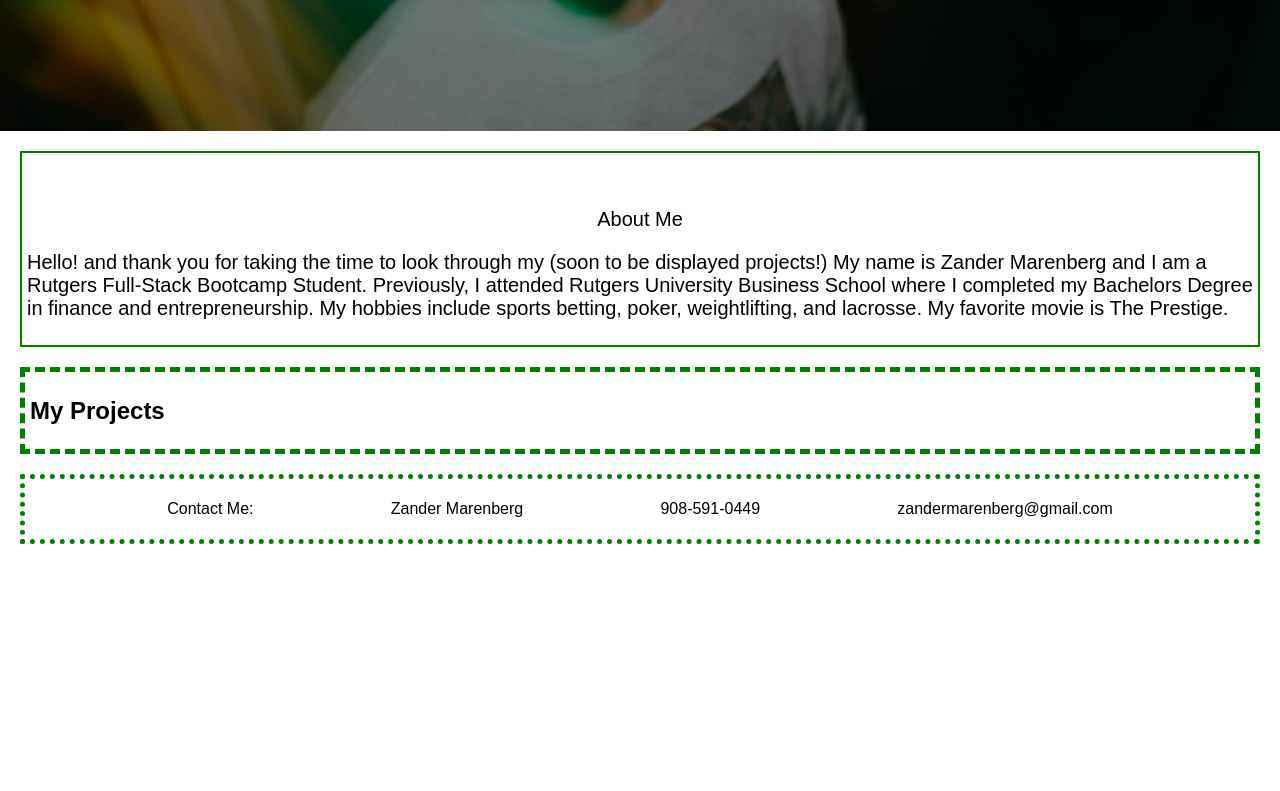
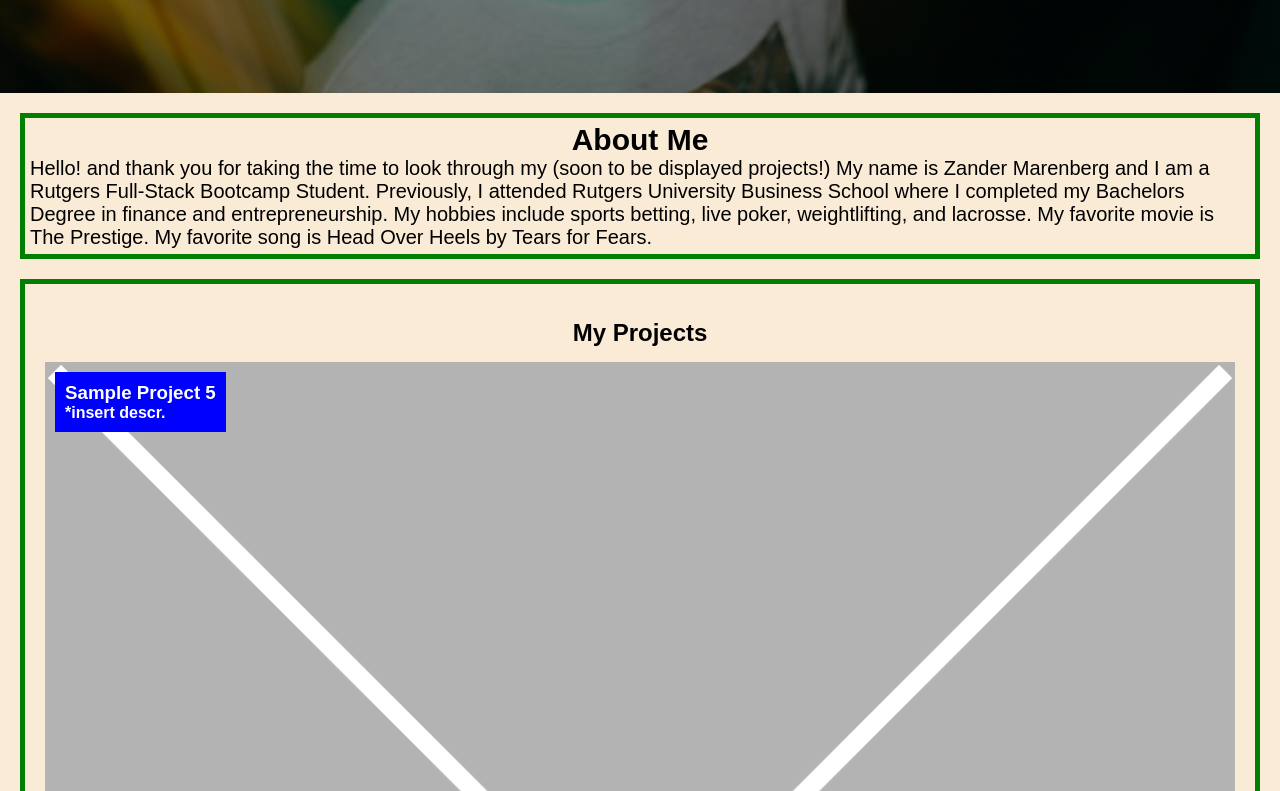
Before and after one commit to Zander-M75/Zander-s-Portfolio-V1, a plain HTML site: page index.html in a window 1280 px wide. Shown: the part 509-1300 px from the top of the page. Before the commit the page ends 1053 px from the top, so only its background shows below. Drawn offline with Linux system fonts and the light colour scheme.

Commit message:
updated portfolio and contact

```diff
--- a/Assets/style.css
+++ b/Assets/style.css
@@ -1,3 +1,8 @@
+* {
+    margin: 0;
+    padding: 0;
+}
+
 .row {
     display: flex;
     flex-direction: row;
@@ -5,8 +10,11 @@
     align-items: center;
 }
 
+body {
+    background-color: antiquewhite;
+}
 
-ul {
+.ul-nav {
     list-style-type: none;
     margin: 0;
     padding: 0;
@@ -17,8 +25,9 @@ ul {
     width: 100%;
   }
 
-  li {
+  .navlist {
   border-right: 1px solid #bbb;
+  list-style: none;
   }
 
   li:last-child {
@@ -84,18 +93,54 @@ ul {
     font-size: 20px;
     margin: 20px;
     padding: 5px;
-    border: 2px solid green;
+    border: 5px solid green;
 }
 
-.main-style {
+.portion-style {
     margin: 20px;
-    padding: 5px;
-    border: 5px dashed green;
+    padding: 20px;
+    border: 5px solid green;
 }
 
+.abouthead{
+    display: flex;
+    justify-content: center;
+    padding: 15px;
+}
 
-.footer {
-   border: 5px dotted green;
-   margin: 20px;
-   padding: 5px;
+.viewer {
+    display: flex;
+    flex-direction: row;
+    flex-wrap: wrap;
+    justify-content: space-between;
+    gap: 20px;
+    position: relative;
+
 }
+
+ img {
+    width: 100%;
+ }
+
+ .imagelist {
+    list-style: none;
+    width: calc(50% - 10px);
+    position: relative;
+
+ }
+
+.piclabel{
+   position:absolute;
+   margin: 10px;
+   padding: 10px;
+    color:white;
+    background-color: blue;
+}
+
+ .imagelist:first-child {
+    width: 100%;
+ }
+
+ footer {
+  background-color:lightcoral;
+ }
--- a/index.html
+++ b/index.html
@@ -1,5 +1,6 @@
 <!DOCTYPE html>
 <html lang="en">
+
 <head>
     <meta charset="UTF-8">
     <meta http-equiv="X-UA-Compatible" content="IE=edge">
@@ -13,10 +14,10 @@
     <header class="row">
         <h1>Zander's Portfolio</h1>
         <nav>
-    <ul class="row">
-        <li><a href="#about">About Me</a></li>
-        <li><a href="#mywork">My Projects</a></li>
-        <li><a href="#contact">Contact</a></li>
+            <ul class="row ul-nav">
+                <li class="navlist"><a href="#about">About Me</a></li>
+                <li class="navlist"><a href="#mywork">My Projects</a></li>
+                <li class="navlist"><a href="#contact">Contact</a></li>
             </ul>
         </nav>
 
@@ -31,30 +32,82 @@
     </div>
 
     <section id="about" class="aboutme-style">
-  <h2></h2>About Me</h2>
+        <h2>About Me</h2>
 
         <p>
-    Hello! and thank you for taking the time to look through my (soon to be displayed projects!)  My name is Zander Marenberg and I am a Rutgers Full-Stack Bootcamp Student.  Previously, I attended Rutgers University Business School where I completed my Bachelors Degree in finance and entrepreneurship.  My hobbies include sports betting, poker, weightlifting, and lacrosse.  My favorite movie is The Prestige.
+            Hello! and thank you for taking the time to look through my (soon to be displayed projects!) My name is
+            Zander Marenberg and I am a Rutgers Full-Stack Bootcamp Student. Previously, I attended Rutgers University
+            Business School where I completed my Bachelors Degree in finance and entrepreneurship. My hobbies include
+            sports betting, live poker, weightlifting, and lacrosse. My favorite movie is The Prestige. My favorite song
+            is Head Over Heels by Tears for Fears.
         </p>
     </section>
 
-<main class="main-style" id="mywork">
-<h2>My Projects</h2>
+    <main class="portion-style" id="mywork">
+        <h2 class="abouthead">My Projects</h2>
+
+        <div>
+            <ul class="viewer">
+
+                <a class="imagelist" href="https://www.google.com/" target="_blank">
+                <li class="imagelist"><img src="./Assets/placeholder.png" alt="placeholder image"></li>
+                </a>
+                <div class="piclabel">
+                  <h3>Sample Project 1</h3>
+                  <h4>*insert descr.</h4>
+                </div>
+
+                <a class="imagelist" href="https://www.google.com/" target="_blank">
+                    <li class="imagelist"><img src="./Assets/placeholder.png" alt="placeholder image"></li>
+                    </a>
+                    <div class="piclabel">
+                        <h3>Sample Project 2</h3>
+                        <h4>*insert descr.</h4>
+                      </div>
 
 
+                    <a class="imagelist" href="https://www.google.com/" target="_blank">
+                        <li class="imagelist"><img src="./Assets/placeholder.png" alt="placeholder image"></li>
+                        </a>
+                        <div class="piclabel">
+                            <h3>Sample Project 3</h3>
+                            <h4>*insert descr.</h4>
+                          </div>
+
+                        <a class="imagelist" href="https://www.google.com/" target="_blank">
+                            <li class="imagelist"><img src="./Assets/placeholder.png" alt="placeholder image"></li>
+                            </a>
+                            <div class="piclabel">
+                                <h3>Sample Project 4</h3>
+                                <h4>*insert descr.</h4>
+                              </div>
+
+                            <a class="imagelist" href="https://www.google.com/" target="_blank">
+                                <li class="imagelist"><img src="./Assets/placeholder.png" alt="placeholder image"></li>
+                                </a>
+                                <div class="piclabel">
+                                    <h3>Sample Project 5</h3>
+                                    <h4>*insert descr.</h4>
+                                  </div>
+
+
+            </ul>
+        </div>
 
 
 
 
     </main>
 
-<footer id="contact" class="row footer">
+    <footer id="contact" class="row portion-style">
         <p>Contact Me:</p>
         <p>Zander Marenberg</p>
         <p>908-591-0449</p>
         <p>zandermarenberg@gmail.com</p>
 
     </footer>
+    <br>
 
 </body>
+
 </html>
```
Also changed, not shown: Assets/placeholder.png (added). Lines whose indentation alone changed are shown as unchanged.
